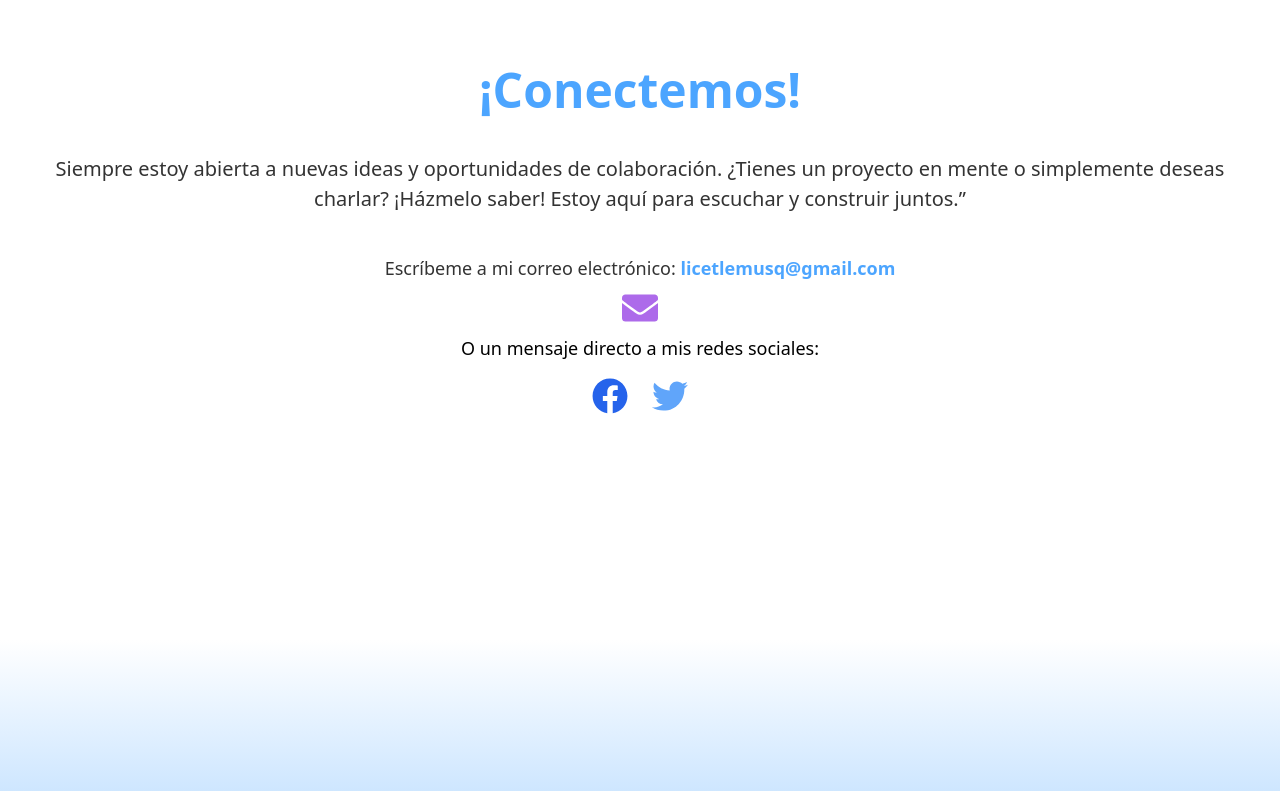
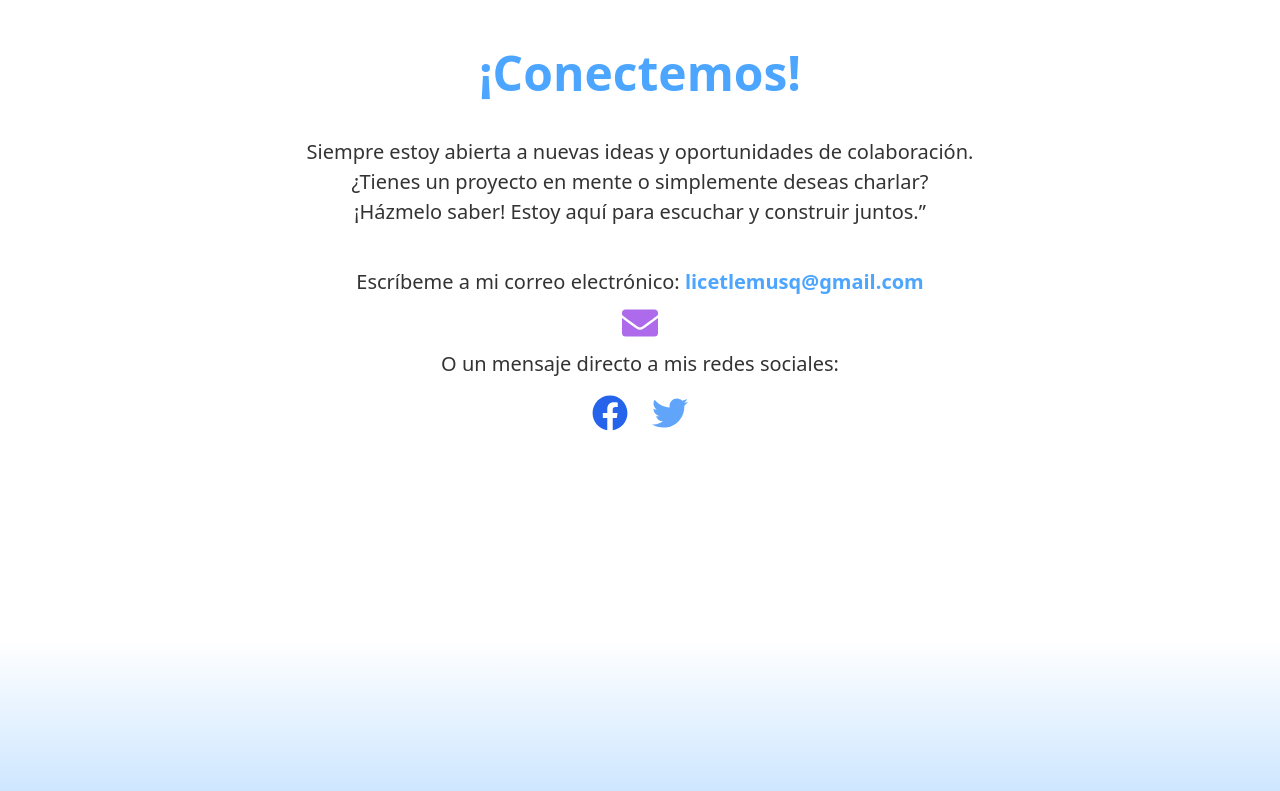
Before and after one commit to LicetLemus/my-portfolio, a React (Create React App) app: page / in a window 1280 px wide. Shown: the part 2560-3351 px from the top of the page. Built offline with nearby package versions, Linux system fonts and the light colour scheme.

Commit message:
styles: fix style in the components Contact and Footer

```diff
--- a/src/components/Contact.jsx
+++ b/src/components/Contact.jsx
@@ -11,14 +11,14 @@ const Contact = () => {
         <h2 className="text-center text-vibrat text-5xl font-bold hover:text-hover_blue">
           ¡Conectemos!
         </h2>
-        <p className="text-center text-[#333333] text-[20px]">
-          Siempre estoy abierta a nuevas ideas y oportunidades de colaboración.
-          ¿Tienes un proyecto en mente o simplemente deseas charlar? ¡Házmelo
-          saber! Estoy aquí para escuchar y construir juntos.”
+        <p className="text-center font-light text-[#333333] text-[20px]">
+          Siempre estoy abierta a nuevas ideas y oportunidades de colaboración. <br/>
+          ¿Tienes un proyecto en mente o simplemente deseas charlar? <br/>
+          ¡Házmelo saber! Estoy aquí para escuchar y construir juntos.”
         </p>
 
         <div className="flex flex-col justify-center items-center">
-          <p className="text-lg text-[#333333]">
+          <p className="text-[20px] font-light text-[#333333]">
             Escríbeme a mi correo electrónico:{" "}
             <span className="font-semibold text-vibrat">
               licetlemusq@gmail.com
@@ -32,7 +32,7 @@ const Contact = () => {
           >
             <FaEnvelope className="m-2 text-4xl text-violet mx-auto" />
           </a>
-          <p className="text-lg">O un mensaje directo a mis redes sociales:</p>
+          <p className="text-[20px] font-light text-[#333333]">O un mensaje directo a mis redes sociales:</p>
           <div className="flex justify-center space-x-6 mt-4">
             <a
               href="https://www.facebook.com/yourprofile"
--- a/src/components/Footer.jsx
+++ b/src/components/Footer.jsx
@@ -4,7 +4,7 @@ import goodbay from '../assets/adios.png';
 const Footer = () => {
   return (
     <section id="footer" className="bg-black w-full h-[550px] pl-20 flex justify-center flex-row items-center">
-      <div className="container mx-auto text-[#333333] text-[20px] text-left">
+      <div className="container mx-auto text-[#333333] font-light text-[20px] text-left">
         <div className='flex flex-row items-center'>
           <img src={goodbay} alt='despedida' className='w-[80px] h-[80px] items-start'></img>
           <p>
```
